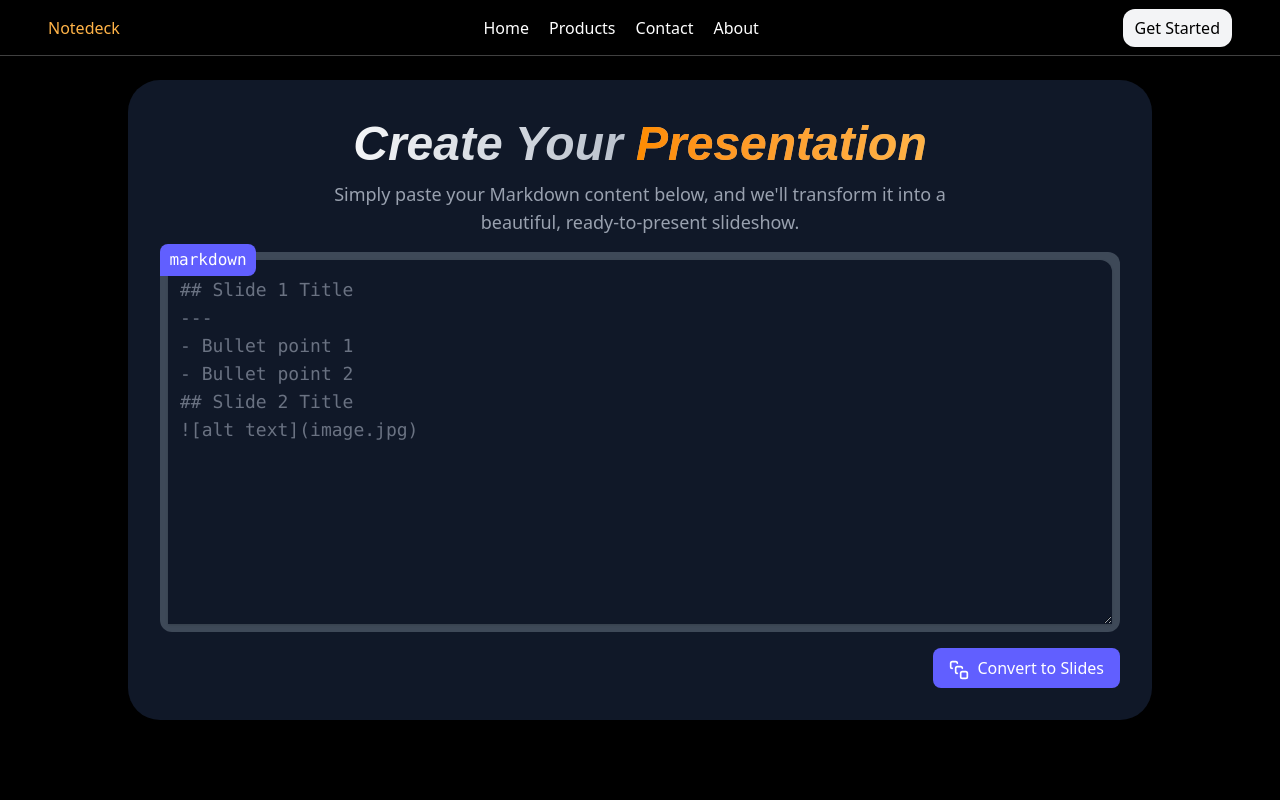
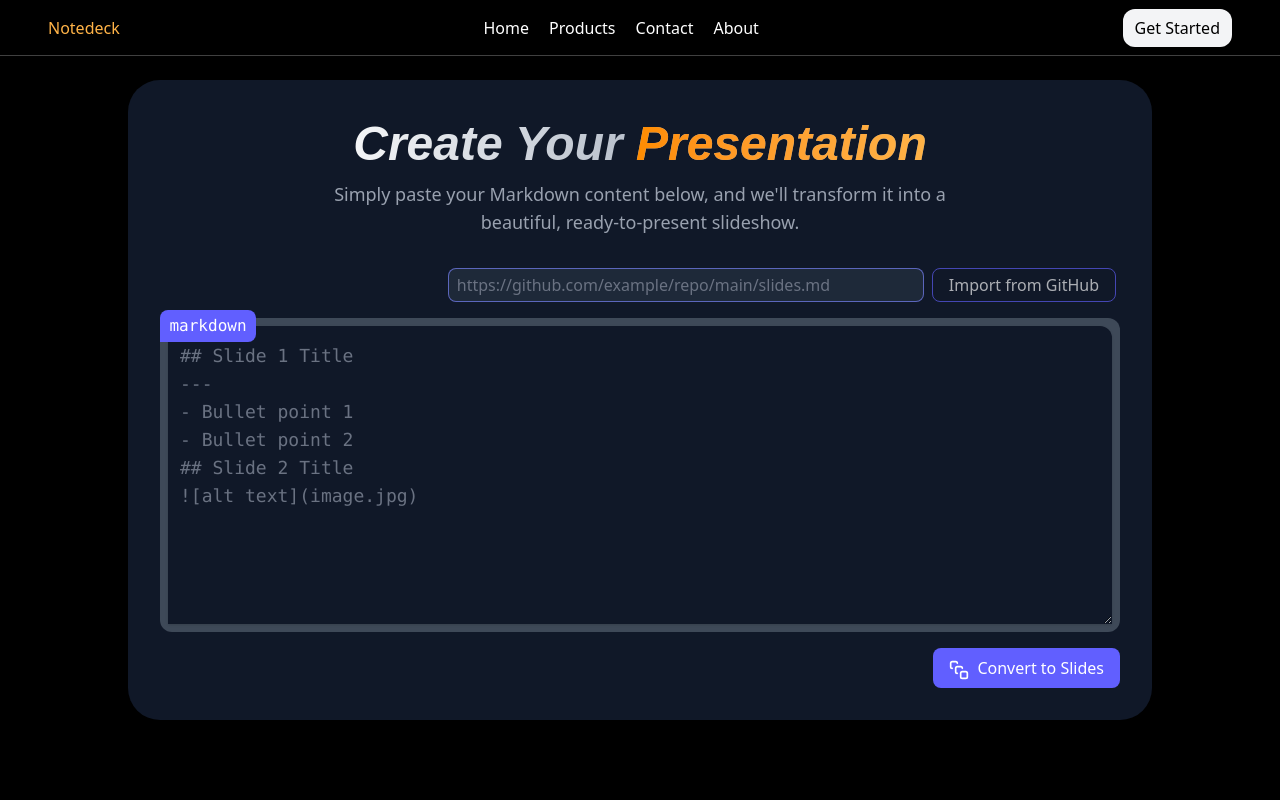
Before and after one commit to Thamidu-Nadun/Notedeck, a React (Vite) app: page /slides/create in a window 1280 px wide. Shown: the top 800 px of the page. Built offline with nearby package versions, Linux system fonts and the light colour scheme.

Commit message:
Add GitHub URL input and import functionality to SlideCreate component

```diff
--- a/src/pages/SlideCreate/SlideCreate.jsx
+++ b/src/pages/SlideCreate/SlideCreate.jsx
@@ -1,13 +1,14 @@
 import {Save, SquareStack} from 'lucide-react';
 import Button from '../../Components/Button/Button';
 import MainLayout from '../../layout/MainLayout';
-import {useState} from 'react';
+import {useRef, useState} from 'react';
 import {useNavigate} from 'react-router-dom';
 import './SlideCreate.css';
 
 const SlideCreate = () => {
   const [markdown, setMarkdown] = useState ('');
   const navigate = useNavigate ();
+  const urlRef = useRef ();
 
   let placeholder = `## Slide 1 Title
 ---
@@ -15,6 +16,27 @@ const SlideCreate = () => {
 - Bullet point 2
 ## Slide 2 Title
 ![alt text](image.jpg)`;
+  const import_markdown_from_github = async () => {
+    console.log ('Importing from GitHub');
+    let url = urlRef.current.value
+      .trim ()
+      .replace ('https://github.com/', 'https://raw.githubusercontent.com/')
+      .replace ('/blob/', '/');
+    console.log (url);
+
+    try {
+      let res = await fetch (url);
+      if (!res.ok) {
+        throw new Error (`HTTP error! Status: ${res.status}`);
+      }
+      let data = await res.text ();
+      console.log (data);
+      setMarkdown (data);
+    } catch (error) {
+      console.error ('Fetch error:', error.message);
+    }
+  };
+
   const submitMarkdown = () => {
     navigate ('/slides', {state: {markdown}});
     console.log (markdown);
@@ -35,6 +57,22 @@ const SlideCreate = () => {
               Simply paste your Markdown content below, and we'll transform it into a beautiful, ready-to-present slideshow.
             </p>
           </div>
+          <div className="flex items-center justify-end gap-2 w-full m-4 px-1">
+            <input
+              type="url"
+              name="github-url"
+              placeholder="https://github.com/example/repo/main/slides.md"
+              ref={urlRef}
+              pattern="https://github\.com/.+/.+\.md"
+              className="text-indigo-300 border border-indigo-400/65 focus:border-indigo-500 outline-none rounded-lg pl-2 py-1 bg-gray-800 placeholder:text-gray-500 w-1/2 caret-amber-400 valid:text-green-300 invalid:text-red-300 transition duration-300"
+            />
+            <button
+              onClick={import_markdown_from_github}
+              className="px-4 py-1 opacity-65 hover:opacity-100 border border-indigo-500 text-white rounded-lg hover:bg-indigo-600 transition duration-300"
+            >
+              Import from GitHub
+            </button>
+          </div>
           <div className="bg-gray-600/80 w-full h-full p-2 rounded-b-xl rounded-tr-xl text_box">
             <textarea
               value={markdown}
@@ -44,11 +82,6 @@ const SlideCreate = () => {
             />
           </div>
           <div className="my-4 w-full flex justify-end gap-4">
-            {/* <Button
-              btn_title="Convert to Slides"
-              icon={<Save size={24} />}
-              onClick={submitMarkdown}
-            /> */}
             <button
               onClick={submitMarkdown}
               className="px-4 py-2 bg-indigo-500 text-white rounded-lg hover:bg-indigo-600 transition duration-300"
```
